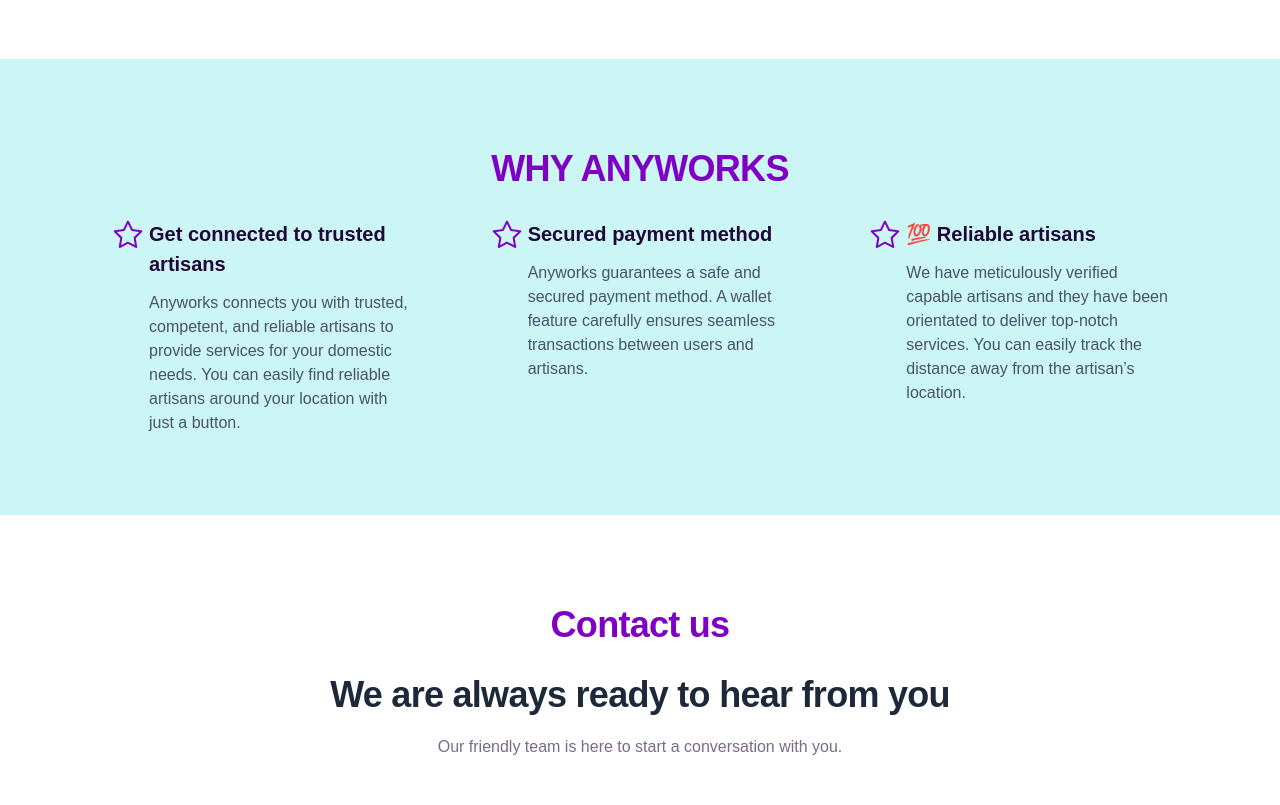
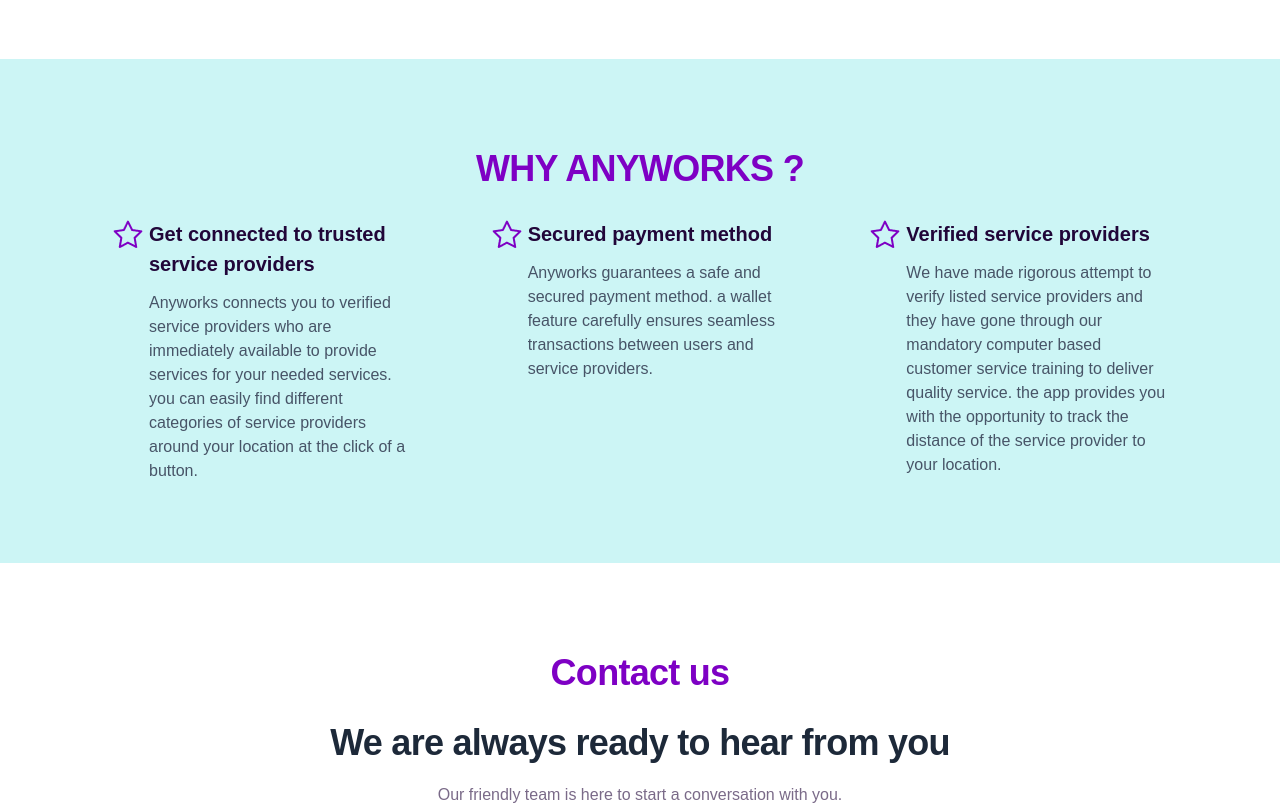
Before and after one commit to Aliiiu/anyworks, a Next.js app: page /about in a window 1280 px wide. Shown: the part 620-1425 px from the top of the page. Built offline with nearby package versions, Linux system fonts and the light colour scheme; a web font is replaced by a local one.

Commit message:
UPDATE: content update

```diff
--- a/components/section/HomepageHero.tsx
+++ b/components/section/HomepageHero.tsx
@@ -53,12 +53,11 @@ const HomepageHero = () => {
 						Anytime.
 					</h1>
 					<p className='text-[#1D2939] mt-[18px] md:mt-[24px]'>
-						Anyworks connects you with verified and professional{' '}
-						<br className='hidden md:block' /> artisans within your geo-location
-						to accomplish your daily <br className='hidden md:block' />
-						tasks. You don’t want to miss out on exciting news about{' '}
-						<br className='hidden md:block' /> Anyworks. Get notified
-						immediately when we launch.
+						Anyworks connects you to verified and professional service
+						<br className='hidden md:block' /> providers within your specified
+						geo-location. You don’t want <br className='hidden md:block' /> to
+						miss out on exciting news about Anyworks. Get notified{' '}
+						<br className='hidden md:block' /> immediately when we launch
 					</p>
 					{/* <Link href="/#waitlist">
 								<a>
--- a/components/section/Howitworks/StepsForArtisians.tsx
+++ b/components/section/Howitworks/StepsForArtisians.tsx
@@ -47,8 +47,8 @@ const StepsForArtisians = () => {
 			</div>
 			<div className='xl:w-[60%]'>
 				<h3 className='font-semibold capitalize text-left leading-[45px] text-[#1D2939]'>
-					5 Easy steps For <br /> All Anyworks{' '}
-					<span className='text-[#7E00C4]'>artisians</span>
+					Easy steps For <br /> Anyworks{' '}
+					<span className='text-[#7E00C4]'>service providers</span>
 				</h3>
 				<div className='absolute hidden xl:block top-50 left-10'>
 					<Image
--- a/components/section/LearnMore.tsx
+++ b/components/section/LearnMore.tsx
@@ -7,17 +7,24 @@ const LearnMore = () => {
 	return (
 		<div className='container px-[33px] lg:px-[112px]'>
 			<div className='flex flex-col justify-between md:flex-row'>
-				<h3 className='text-[#1D2939] text-left mb-[20px] md:mb-0'>
-					Do you need any service rendered? <br /> We have ARTISANS
-				</h3>
+				<div>
+					<h3 className='text-[#1D2939] text-left mb-[20px] md:mb-0'>
+						Do you need any service rendered?
+						<br />
+					</h3>
+					<p>
+						We have service providers that can be at your doorstep in a matter
+						of minutes.
+					</p>
+				</div>
 				<div className='lg:w-[39%] '>
 					<p className='mb-[20px] text-[#667085;]'>
-						We’re a trusted platform connecting millions of{' '}
-						<br className='hidden md:block' /> users (requesting different
-						services) to reliable <br className='hidden md:block' /> and
-						verified artisans. We have identified and <br /> screened over 800
-						different artisans around <br className='hidden md:block' /> your
-						vicinity you aren’t aware of.
+						We are a trusted platform connecting millions of users
+						<br className='hidden md:block' /> (requiring different services) to
+						reliable and verified <br className='hidden md:block' /> service
+						providers. We have identified and screened over 800 different
+						service providers and some may be around your vicinity that you
+						aren’t aware of.
 					</p>
 					<Button
 						styles='bg-[#7E00C4]'
--- a/components/section/Service.tsx
+++ b/components/section/Service.tsx
@@ -9,9 +9,9 @@ const ServiceSection = () => {
 				One Platform <br /> Many <span className='text-primary'>Services</span>
 			</h1>
 			<p className='text-[#00CCCD] mt-[23px] mb-[35px]'>
-				Here are the most popular artisans readily available to deliver{' '}
-				<br className='hidden md:block' /> quality services to you. Tap the icon
-				to “explore all”
+				Here are the most popular service providers readily available to{' '}
+				<br className='hidden md:block' /> deliver quality services to you. Tap
+				the icon to “explore all”
 			</p>
 			<div className='bg-[#00CCCD] grid grid-rows-4 gap-y-[20px] md:grid-cols-2 md:grid-rows-1 lg:grid-cols-4 md:gap-x-[20px] rounded-[30px] p-[15px] w-full'>
 				<div className='w-full relative overflow-hidden serviceOne h-[230px] bg-center serviceStyle'>
--- a/components/section/WhyAnyWorks/Benefit.tsx
+++ b/components/section/WhyAnyWorks/Benefit.tsx
@@ -13,7 +13,7 @@ const Benefit: FC<{
 }> = ({ reasons, classes, divClass }) => {
 	return (
 		<div className={divClass}>
-			<h3 className='text-[#7E00C4] font-bold text-center'>WHY ANYWORKS</h3>
+			<h3 className='text-[#7E00C4] font-bold text-center'>WHY ANYWORKS ?</h3>
 			<div className={classes}>
 				{reasons.map((item, idx) => (
 					<div key={idx} className='flex mb-[20px] md:mb-[30px]'>
--- a/components/section/WhyAnyWorks/Joinwaitlist.tsx
+++ b/components/section/WhyAnyWorks/Joinwaitlist.tsx
@@ -30,8 +30,8 @@ const Joinwaitlist = () => {
 				<div className='xl:mt-[300px] mt-[100px] relative bg-[#7E00C4] flex rounded-[16px] xl:rounded-[48px] p-[30px] md:[40px] lg:pl-[60px] lg:pr-0 lg:py-[70px]'>
 					<div className='xl:w-[65%] lg:w-[90%] w-full'>
 						<h1 className='text-white mb-[15px] font-semibold capitalize text-[28px] lg:text-[40px] leading-[30px] lg:leading-[45px] lg:text-left '>
-							Sending Verified Artisans to <br className='hidden lg:block' />{' '}
-							Your Convenience
+							Sending Verified Service Providers{' '}
+							<br className='hidden lg:block' /> At Your Convenience
 						</h1>
 						<p className='text-white mb-[23px] text-sm lg:text-left w-full lg:w-[95%] lg:mx-[inherit] mx-[auto]'>
 							Locating trusted and proficient artisans around your vicinity can
--- /dev/null
+++ b/components/section/WhyAnyWorks/benefit-data.ts
@@ -0,0 +1,28 @@
+interface reasonType {
+	id: number;
+	title: any;
+	content: string;
+}
+export const reasons: reasonType[] = [
+	{
+		id: 1,
+		title: 'Get connected to trusted service providers',
+		content: `Anyworks connects you to verified service providers who are immediately available to provide services for your needed services. you can easily find different categories of service providers around your location at the click of a button.`,
+	},
+	{
+		id: 2,
+		title: 'Secured payment method',
+		content: `Anyworks guarantees a safe and secured payment method. a wallet feature carefully ensures seamless transactions between users and service providers.`,
+	},
+	{
+		id: 3,
+		title: 'Verified service providers',
+		content:
+			'We have made rigorous attempt to verify listed service providers and they have gone through our mandatory computer based customer service training to deliver quality service. the app provides you with the opportunity to track the distance of the service provider to your location.',
+	},
+	{
+		id: 4,
+		title: 'Transparent work-flow.',
+		content: `Anyworks app is equipped with a feature to help you stay connected to the needed service providers. we also give you all the support needed to enjoy premium and transparent services.`,
+	},
+];
--- a/components/section/WhyAnyWorks/benefit-data.tsx
+++ /dev/null
@@ -1,28 +0,0 @@
-interface reasonType {
-	id: number;
-	title: any;
-	content: string;
-}
-export const reasons: reasonType[] = [
-	{
-		id: 1,
-		title: 'Get connected to trusted artisans',
-		content: `Anyworks connects you with trusted, competent, and reliable artisans to provide services for your domestic needs. You can easily find reliable artisans around your location with just a button.`,
-	},
-	{
-		id: 2,
-		title: 'Secured payment method',
-		content: `Anyworks guarantees a safe and secured payment method. A wallet feature carefully ensures seamless transactions between users and artisans.`,
-	},
-	{
-		id: 3,
-		title: '💯 Reliable artisans',
-		content:
-			'We have meticulously verified capable artisans and they have been orientated to deliver top-notch services. You can easily track the distance away from the artisan’s location.',
-	},
-	{
-		id: 4,
-		title: 'Transparent work-flow.',
-		content: `Anyworks is equipped with a feature to help you stay connected to the needed artisans. We also give you all the support needed to enjoy premium and transparent services.`,
-	},
-];
```
